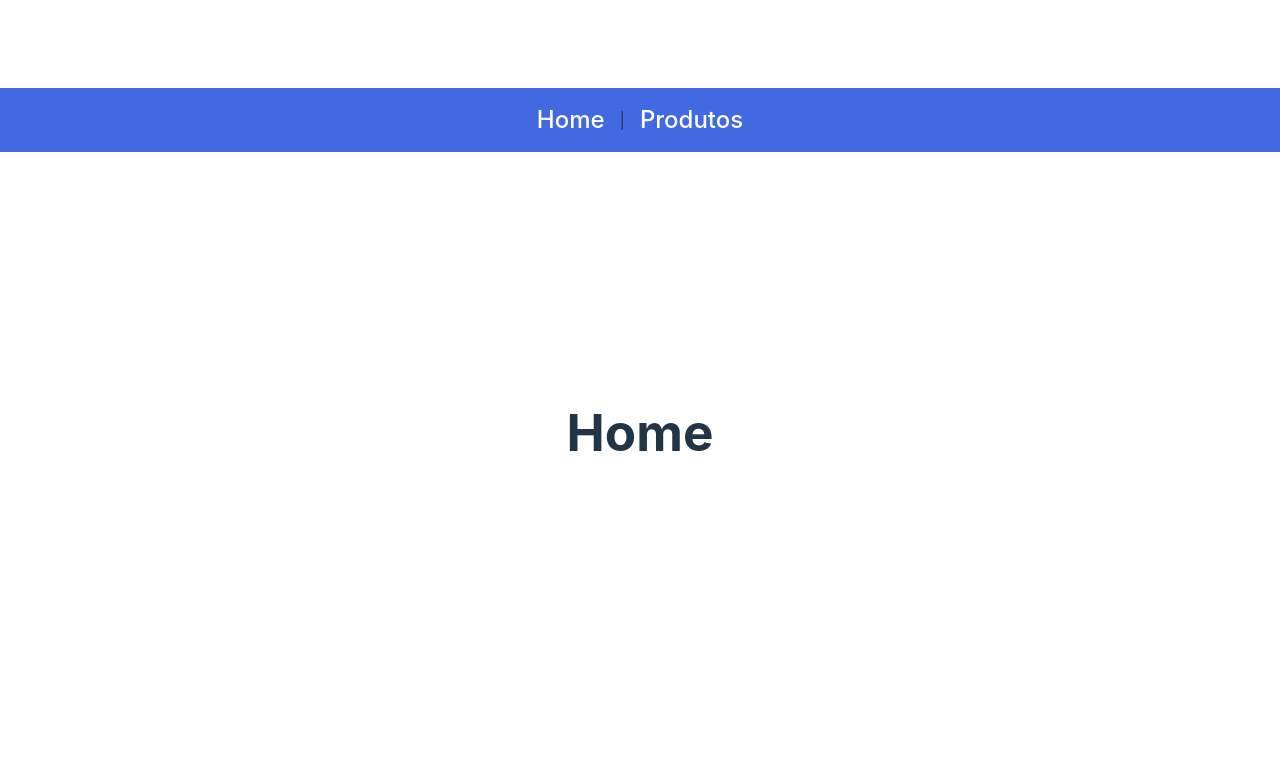
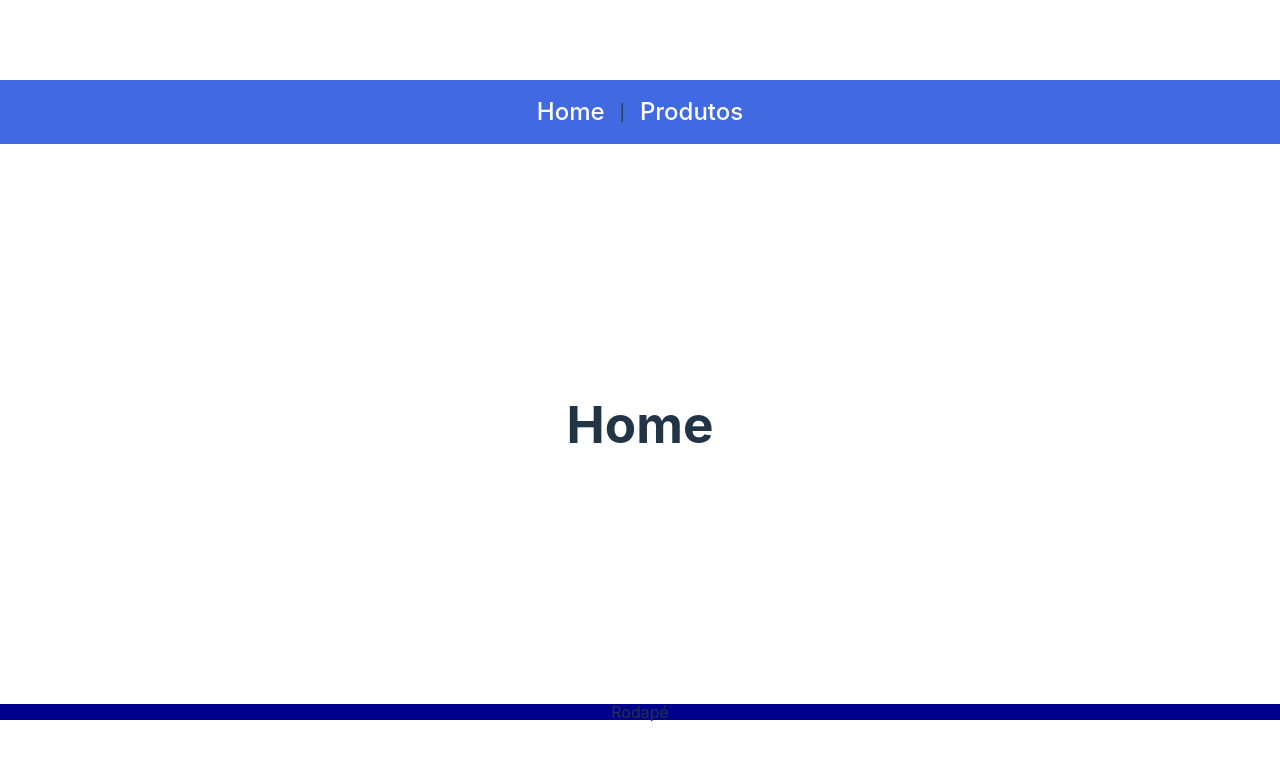
Before and after one commit to Miguel-Fr3/Lista, a React (Vite) app: page / in a window 1280 px wide. Shown: the top 760 px of the page. Built offline with nearby package versions, Linux system fonts and the light colour scheme.

Commit message:
Ajustando Componentes Reaproveitáveis

```diff
--- a/src/App.css
+++ b/src/App.css
@@ -11,6 +11,6 @@ nav{
   }
   footer{
   display: flex; width: 100vw; justify-content: center;
-  align-items: center; height: 5vh;
+  align-items: center; height: 2vh;
   background-color: darkblue;
   }
--- a/src/App.jsx
+++ b/src/App.jsx
@@ -2,14 +2,18 @@ import { useState } from 'react'
 import './App.css'
 import { Outlet } from 'react-router-dom'
 import Menu from './Components/Menu'
+import Rodape from './Components/Rodape'
 
-export default function App() {
+ function App() {
 
 
   return (
     <>
-    <Menu/>
+      <Menu/>
       <Outlet/>
+      <Rodape/>
     </>
   )
 }
+
+export default App
```
Also changed, not shown: src/main.jsx (+7 -6 lines).
